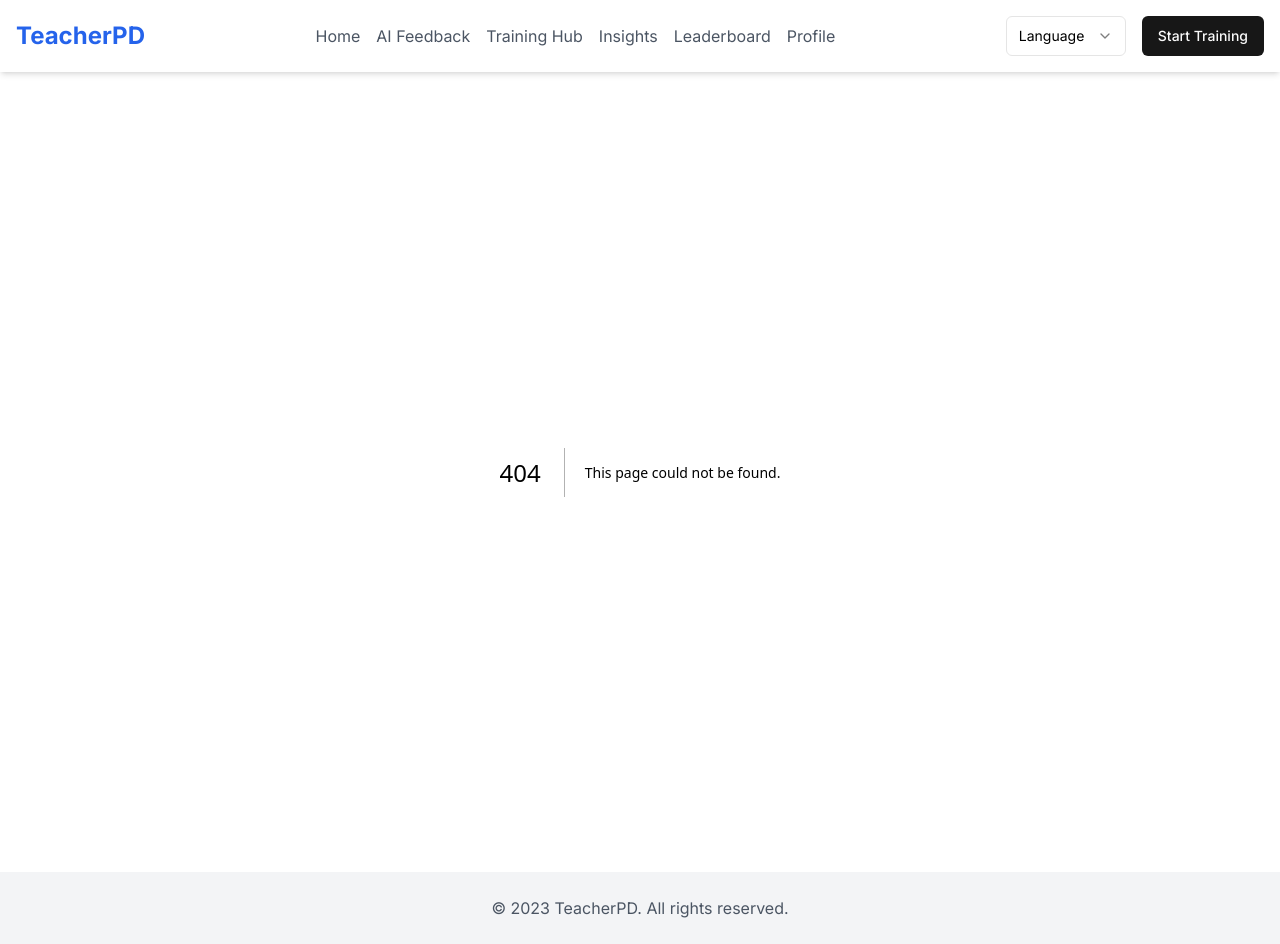
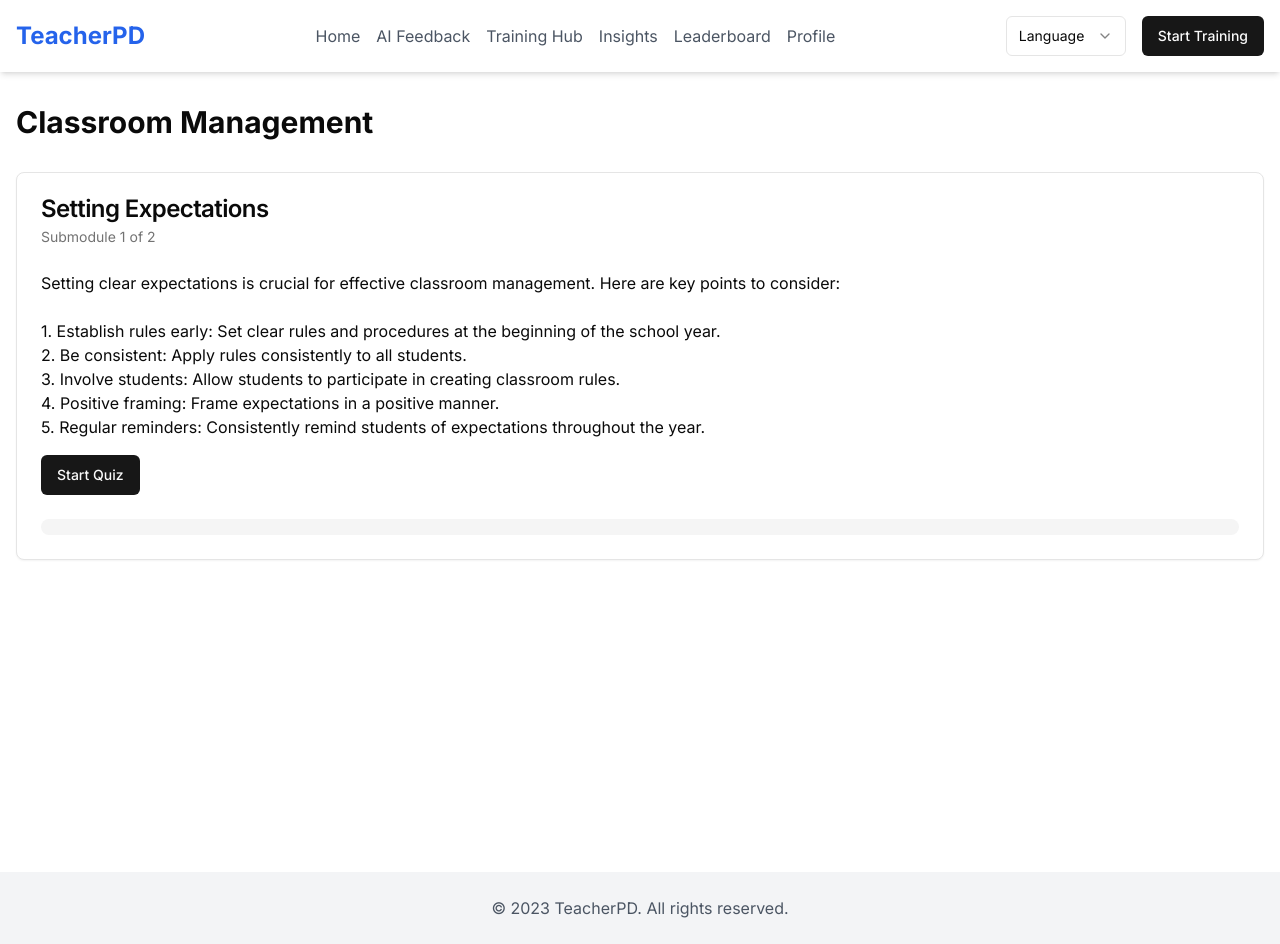
Before and after one commit to JDeep1234/Shikshak_Saathi, a Next.js app: page /start-training/1 in a window 1280 px wide. Before the commit this address had no page. Built offline with nearby package versions, Linux system fonts and the light colour scheme.

Commit message:
Create page.tsx

```diff
--- /dev/null
+++ b/app/start-training/[moduleId]/page.tsx
@@ -0,0 +1,241 @@
+"use client"
+
+import { useState, useEffect } from "react"
+import { useParams, useRouter } from "next/navigation"
+import { Card, CardContent, CardDescription, CardFooter, CardHeader, CardTitle } from "@/components/ui/card"
+import { Button } from "@/components/ui/button"
+import { Progress } from "@/components/ui/progress"
+import QuizComponent from "@/components/quiz-component"
+
+const placeholderModules = [
+  {
+    id: 1,
+    title: "Classroom Management",
+    submodules: [
+      {
+        id: 1,
+        title: "Setting Expectations",
+        content: `Setting clear expectations is crucial for effective classroom management. Here are key points to consider:
+
+1. Establish rules early: Set clear rules and procedures at the beginning of the school year.
+2. Be consistent: Apply rules consistently to all students.
+3. Involve students: Allow students to participate in creating classroom rules.
+4. Positive framing: Frame expectations in a positive manner.
+5. Regular reminders: Consistently remind students of expectations throughout the year.`,
+        questions: [
+          {
+            id: 1,
+            question: "What is the best time to set classroom expectations?",
+            options: ["First day of school", "After the first week", "When problems arise", "End of the semester"],
+            correctAnswer: 0,
+          },
+          {
+            id: 2,
+            question: "Why is it important to involve students in creating classroom rules?",
+            options: [
+              "It saves the teacher time",
+              "It increases student buy-in and compliance",
+              "It's a school requirement",
+              "It makes the rules more complex",
+            ],
+            correctAnswer: 1,
+          },
+          {
+            id: 3,
+            question: "How should expectations be framed?",
+            options: ["Negatively", "Positively", "Neutrally", "It doesn't matter"],
+            correctAnswer: 1,
+          },
+          {
+            id: 4,
+            question: "How often should students be reminded of classroom expectations?",
+            options: ["Only on the first day", "Weekly", "When they misbehave", "Consistently throughout the year"],
+            correctAnswer: 3,
+          },
+          {
+            id: 5,
+            question: "What is a key aspect of implementing classroom rules?",
+            options: [
+              "Changing them frequently",
+              "Applying them inconsistently",
+              "Being consistent with all students",
+              "Only enforcing them sometimes",
+            ],
+            correctAnswer: 2,
+          },
+        ],
+      },
+      {
+        id: 2,
+        title: "Positive Reinforcement",
+        content: `Positive reinforcement is a powerful tool in classroom management. Key aspects include:
+
+1. Immediate feedback: Provide immediate positive feedback for desired behaviors.
+2. Specific praise: Be specific about what the student did well.
+3. Variety of rewards: Use a mix of verbal praise, privileges, and tangible rewards.
+4. Consistency: Consistently reinforce positive behaviors.
+5. Age-appropriate: Tailor reinforcement strategies to the age group you're teaching.`,
+        questions: [
+          {
+            id: 1,
+            question: "Which of the following is an example of positive reinforcement?",
+            options: ["Giving extra homework", "Praising good behavior", "Ignoring misbehavior", "Removing privileges"],
+            correctAnswer: 1,
+          },
+          {
+            id: 2,
+            question: "Why is immediate feedback important in positive reinforcement?",
+            options: [
+              "It saves time",
+              "It clearly links the behavior to the reward",
+              "It's easier for the teacher",
+              "It's not important",
+            ],
+            correctAnswer: 1,
+          },
+          {
+            id: 3,
+            question: "What type of praise is most effective?",
+            options: ["General praise", "Specific praise", "No praise", "Delayed praise"],
+            correctAnswer: 1,
+          },
+          {
+            id: 4,
+            question: "Why is it important to use a variety of rewards?",
+            options: [
+              "To confuse students",
+              "To save money",
+              "To maintain student interest and motivation",
+              "It's not important",
+            ],
+            correctAnswer: 2,
+          },
+          {
+            id: 5,
+            question: "How should reinforcement strategies be tailored?",
+            options: [
+              "One size fits all",
+              "Based on teacher preference",
+              "According to school policy",
+              "Age-appropriate for the students",
+            ],
+            correctAnswer: 3,
+          },
+        ],
+      },
+    ],
+  },
+]
+
+export default function StartTraining() {
+  const params = useParams()
+  const router = useRouter()
+  const moduleId = Number.parseInt(params.moduleId as string)
+  const [currentModule, setCurrentModule] = useState(placeholderModules.find((m) => m.id === moduleId))
+  const [currentSubmodule, setCurrentSubmodule] = useState(0)
+  const [currentQuestion, setCurrentQuestion] = useState(0)
+  const [score, setScore] = useState(0)
+  const [showContent, setShowContent] = useState(true)
+  const [showQuiz, setShowQuiz] = useState(false)
+  const [showResults, setShowResults] = useState(false)
+  const [submoduleCompleted, setSubmoduleCompleted] = useState(false)
+
+  useEffect(() => {
+    setCurrentModule(placeholderModules.find((m) => m.id === moduleId))
+  }, [moduleId])
+
+  const handleStartQuiz = () => {
+    setShowContent(false)
+    setShowQuiz(true)
+  }
+
+  const handleAnswer = (isCorrect: boolean) => {
+    if (isCorrect) {
+      setScore(score + 1)
+    }
+
+    if (currentQuestion < 4) {
+      setCurrentQuestion(currentQuestion + 1)
+    } else {
+      setShowQuiz(false)
+      setShowResults(true)
+      setSubmoduleCompleted(true)
+      // Update localStorage with the new score
+      const currentScores = JSON.parse(localStorage.getItem("quizScores") || "[]")
+      currentScores.push({ moduleId, submoduleId: currentSubmodule + 1, score: score + (isCorrect ? 1 : 0) })
+      localStorage.setItem("quizScores", JSON.stringify(currentScores))
+    }
+  }
+
+  const handleNextSubmodule = () => {
+    if (currentSubmodule < currentModule.submodules.length - 1) {
+      setCurrentSubmodule(currentSubmodule + 1)
+      setCurrentQuestion(0)
+      setScore(0)
+      setShowContent(true)
+      setShowResults(false)
+      setSubmoduleCompleted(false)
+    } else {
+      handleFinish()
+    }
+  }
+
+  const handleFinish = () => {
+    router.push(`/insights?moduleId=${moduleId}`)
+  }
+
+  const handleViewContent = () => {
+    setShowContent(true)
+    setShowQuiz(false)
+    setShowResults(false)
+  }
+
+  if (!currentModule) return <div>Module not found</div>
+
+  const currentSubmoduleContent = currentModule.submodules[currentSubmodule]
+
+  return (
+    <div className="container mx-auto px-4 py-8">
+      <h1 className="text-3xl font-bold mb-8">{currentModule.title}</h1>
+      <Card>
+        <CardHeader>
+          <CardTitle>{currentSubmoduleContent.title}</CardTitle>
+          <CardDescription>
+            Submodule {currentSubmodule + 1} of {currentModule.submodules.length}
+          </CardDescription>
+        </CardHeader>
+        <CardContent>
+          {showContent && (
+            <div className="prose max-w-none">
+              <div dangerouslySetInnerHTML={{ __html: currentSubmoduleContent.content.replace(/\n/g, "<br>") }} />
+              <Button onClick={handleStartQuiz} className="mt-4">
+                Start Quiz
+              </Button>
+            </div>
+          )}
+          {showQuiz && (
+            <QuizComponent question={currentSubmoduleContent.questions[currentQuestion]} onAnswer={handleAnswer} />
+          )}
+          {showResults && (
+            <div>
+              <h3 className="text-xl font-semibold mb-4">Quiz Results</h3>
+              <p>You scored {score} out of 5</p>
+              <Button onClick={handleNextSubmodule} className="mt-4 mr-2">
+                {currentSubmodule < currentModule.submodules.length - 1 ? "Next Submodule" : "Finish Module"}
+              </Button>
+              <Button onClick={handleViewContent} variant="outline">
+                View Content
+              </Button>
+            </div>
+          )}
+        </CardContent>
+        <CardFooter>
+          <Progress
+            value={(currentSubmodule * 100 + (submoduleCompleted ? 100 : 0)) / currentModule.submodules.length}
+            className="w-full"
+          />
+        </CardFooter>
+      </Card>
+    </div>
+  )
+}
```
